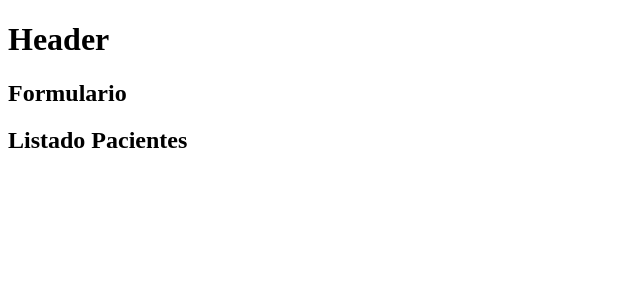
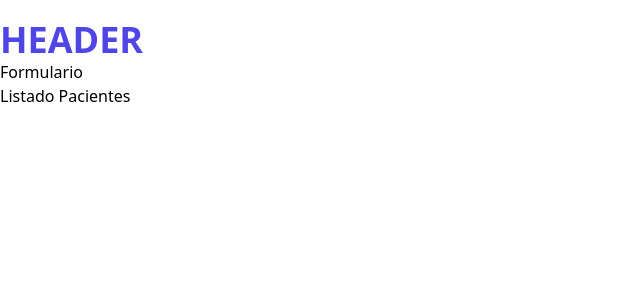
Before and after one commit to DanloisTovar/App-Veterinaria-Danlois, a React (Vite) app: page / in a window 1280 px wide. Shown: the top 300 px of the page, without its empty margins (0-640 px from the left). Built offline with nearby package versions, Linux system fonts and the light colour scheme.

Commit message:
install tailwindcss.

```diff
--- a/package.json
+++ b/package.json
@@ -16,6 +16,9 @@
     "@types/react": "^18.0.17",
     "@types/react-dom": "^18.0.6",
     "@vitejs/plugin-react": "^2.1.0",
+    "autoprefixer": "^10.4.12",
+    "postcss": "^8.4.18",
+    "tailwindcss": "^3.2.1",
     "vite": "^3.1.0"
   }
 }
--- /dev/null
+++ b/postcss.config.cjs
@@ -0,0 +1,6 @@
+module.exports = {
+  plugins: {
+    tailwindcss: {},
+    autoprefixer: {},
+  },
+}
--- a/src/components/Header.jsx
+++ b/src/components/Header.jsx
@@ -3,7 +3,9 @@
 function Header() {
     return (
         <>
-            <h1>Header</h1>
+            <h1 className="text-4xl font-bold uppercase text-indigo-600 mt-5">
+                Header
+            </h1>
         </>
     );
 }
--- a/src/index.css
+++ b/src/index.css
@@ -0,0 +1,4 @@
+/* *instalaciones necesarias en tailwind: */
+@tailwind base;
+@tailwind components;
+@tailwind utilities;
--- /dev/null
+++ b/tailwind.config.cjs
@@ -0,0 +1,9 @@
+/** @type {import('tailwindcss').Config} */
+module.exports = {
+    // !importar archivos enl que se va a utilizar tailwindcss (dentro del arreglo content:
+    content: ['./index.html', './src/**/*.{js,ts,jsx,tsx}'],
+    theme: {
+        extend: {},
+    },
+    plugins: [],
+};
```
Also changed, not shown: 1 other file (tests, documents, lock files or other folders).
